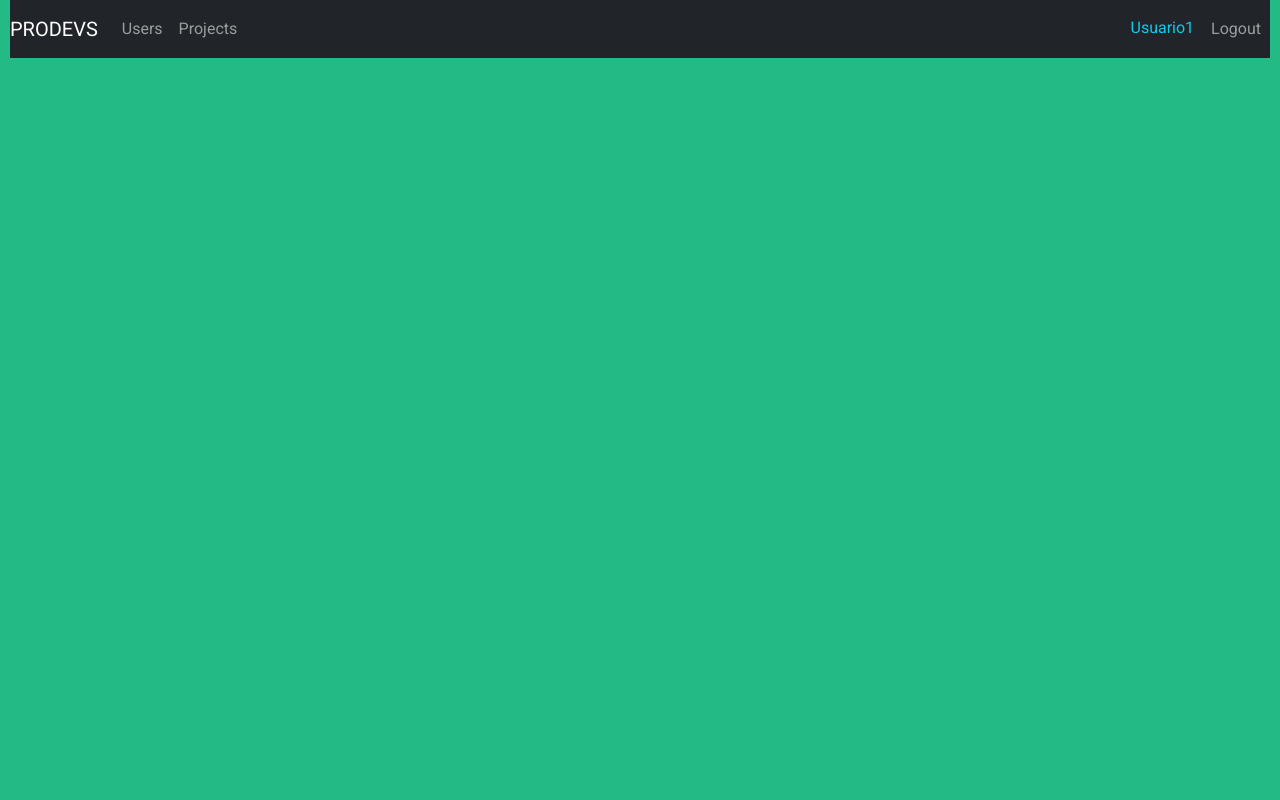
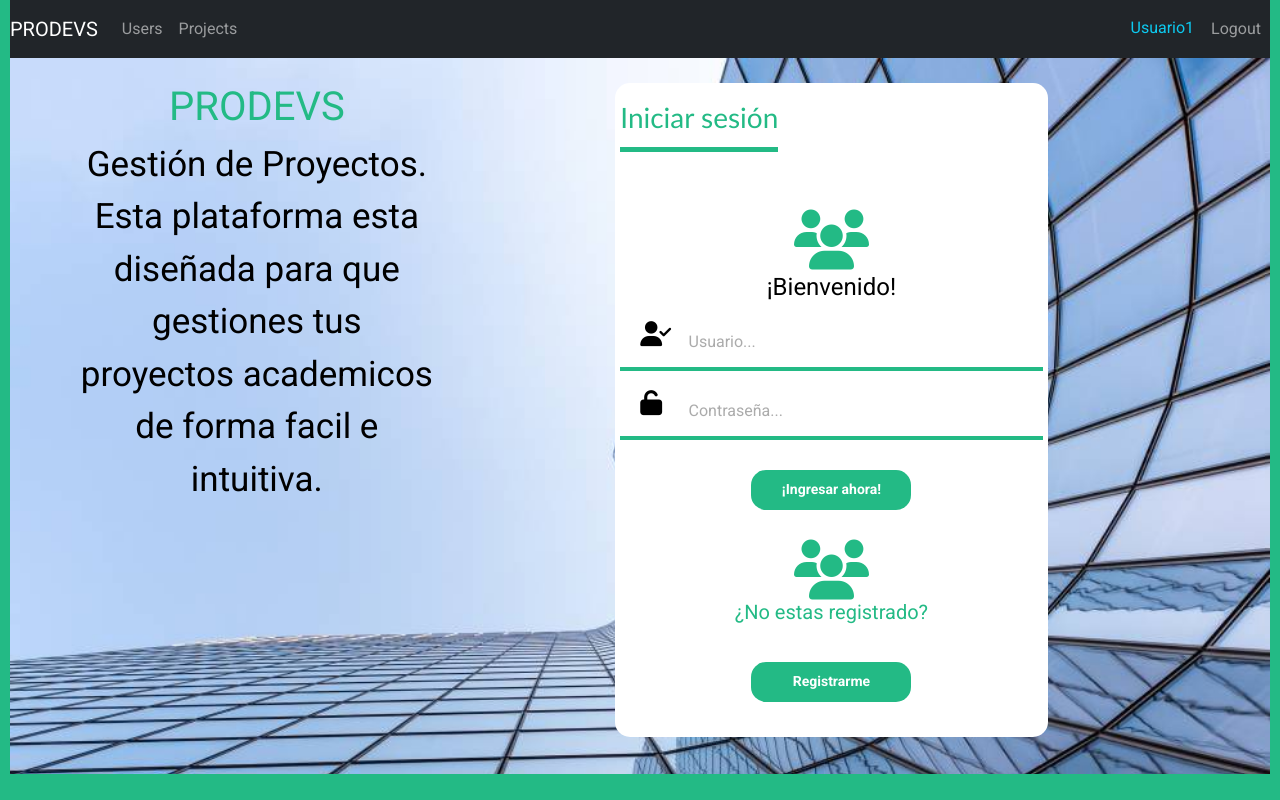
Before and after one commit to laura-lamprea/MinTic-C4-ProDevs, a React (Create React App) app in the folder front/: page / in a window 1280 px wide. Built offline with nearby package versions, Linux system fonts and the light colour scheme.

Commit message:
Se redirecciona Loogin y Regsitro

```diff
--- a/front/src/Components/login/LoginPage.js
+++ b/front/src/Components/login/LoginPage.js
@@ -44,6 +44,13 @@ const LoginPage = () => {
         }
 
     }
+
+    const HandleLogin2 = (e) => {
+
+        navigate('/Register');
+
+    }
+
     return (
         <main className="mainInicioSesion">
             <section className="section1NombreEmpresa sectionInicioSesion">
@@ -53,38 +60,7 @@ const LoginPage = () => {
                     <p className ="description">Gestión de Proyectos.<br />
                     Esta plataforma esta diseñada para que gestiones tus proyectos academicos de forma facil e intuitiva.
                     </p>
-                    {/* <div className="login">
-                        <div className="row">
-                            <div className="col-md-6 login-form-1 login-container">
-                                <h3>Log in to ProDevs</h3>
-                                <form onSubmit={handleSubmit(HandleLogin)}>
-                                    <div className="form-group">
-                                        <input
-                                            type="text"
-                                            className="form-control"
-                                            placeholder="Email"
-                                            {...register("email", { required: true })}
-                                        />
-                                    </div>
-                                    <div className="form-group mt-2">
-                                        <input
-                                            type="password"
-                                            className="form-control"
-                                            placeholder="Password"
-                                            {...register("password", { required: true })}
-                                        />
-                                    </div>
-                                    <div className="form-group mt-3">
-                                        <input
-                                            type="submit"
-                                            className="btnSubmit"
-                                            value="Login"
 
-                                        />
-                                    </div>
-                                </form>
-
-                            </div> */}
                 </div>
             </section>
             <section className="section2 sectionInicioSesion" >
@@ -102,7 +78,11 @@ const LoginPage = () => {
                     </div>
 
                         <input type="button" value="¡Ingresar ahora!" onClick={HandleLogin} className="boton boton_ingreso"  />
-
+                    <div>
+                        <i class="fas fa-users estilo"></i>
+                        <h5>¿No estas registrado?</h5>
+                        <input type="button" value="Registrarme" onClick={HandleLogin2} className="boton boton_ingreso"  />
+                    </div>
                 </div>
             </section>
         </main>
--- a/front/src/routers/ContentRoutes.js
+++ b/front/src/routers/ContentRoutes.js
@@ -6,7 +6,8 @@ import DetailsPage from '../Components/details/DetailsPage';
 import InscripcionPage from '../Components/inscripciones/InscripcionPage';
 import ProyectosPage from '../Components/proyectos/ProyectosPage';
 import RegistroPage from '../Components/registro/RegistroPage';
-import UsuarioPage from '../Components/usuarios/UsuarioPage'
+import UsuarioPage from '../Components/usuarios/UsuarioPage';
+import LoginPage from '../Components/login/LoginPage';
 
 
 const ContentRoutes = () => {
@@ -16,13 +17,18 @@ const ContentRoutes = () => {
             <div className="container-fluid">
                 <div className="row">
                     <Routes>
-                        {/* <Route path="usuarios/:action" element={<UsuariosPage/>} /> */}
+                        <Route path="usuarios/:action" element={<UsuarioPage/>} />
                         <Route path="/users" element={<UsuarioPage />} />
                         <Route path="/users/:action" element={<UsuarioPage />} />
                         <Route path="/projects/:action" element={<ProyectosPage />} />
                         <Route path="/projects" element={<ProyectosPage />} />
                         <Route path="/inscription" element={<InscripcionPage/>} />
                         <Route path="/details" element={<DetailsPage/>} />
+                        <Route path="/register" element={<RegistroPage/>} />
+
+                        <Route path="/" element={< LoginPage />} />
+
+
                     </Routes>
                 </div>
             </div>
```
Also changed, not shown: front/src/Components/registro/RegistroPage.js (+0 -43 lines).
